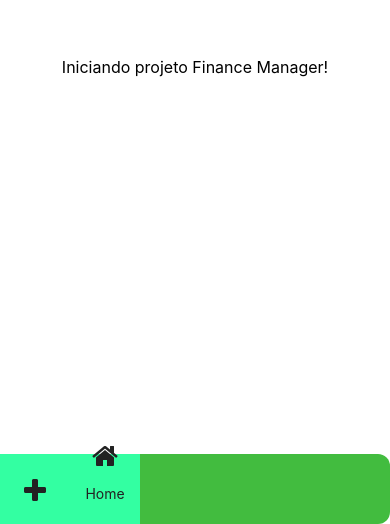
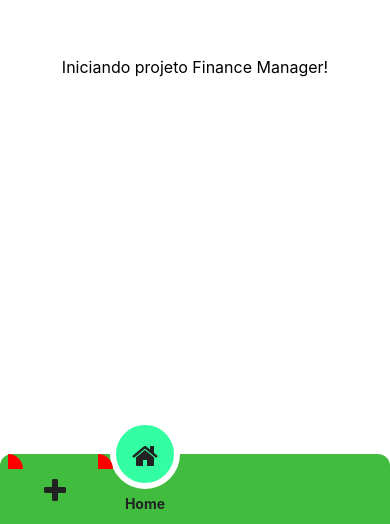
Before and after one commit to Gc04346/financeManager, a React Native app: screen / in a window 390 px wide. Shown: the part 320-844 px from the top of the page. Built offline with nearby package versions, Linux system fonts and the light colour scheme.

Commit message:
checkpoint pre-sombras

```diff
--- a/src/components/footer.js
+++ b/src/components/footer.js
@@ -4,31 +4,64 @@ import { FontAwesome } from '@expo/vector-icons';
 
 const styles = StyleSheet.create({
   tabBar: {
+    position: "relative",
     flexDirection: "row",
     backgroundColor: "#42bc3f",
-    borderRadius: 12,
+    borderTopLeftRadius: 12,
+    borderTopRightRadius: 12,
     maxHeight: 70,
   },
   tabIcon: {
+    position: "relative",
     flex: 1,
     justifyContent: "center",
     alignItems: "center",
   },
   container: {
+    position: "relative",
+    height: 70,
+    width: 70,
+    zIndex: 1
+  },
+  indicator: {
+    position: "absolute",
     height: 70,
     width: 70,
     backgroundColor: "#33FFA2",
-    zIndex: 1
+    top: "-50%",
+    borderRadius: 35,
+    borderColor: "#FFF",
+    borderWidth: 6,
+    borderStyle: "solid",
+  },
+  indicatorBefore: {
+    position: "absolute",
+    left: -12,
+    width: 15,
+    height: 15,
+    backgroundColor: "red",
+    borderTopRightRadius: 20,
+
+    shadowColor: "#FFF",
+    shadowOffset: {width: -30, height: -30},
+    shadowOpacity: 0,
+    shadowRadius: 30,
+    elevation: 1
+
+  },
+  indicatorAfter: {
+
   },
   icon: {
     color: "#222",
     fontSize: 28,
     marginTop: 20,
-    marginBottom: -20,
+    marginBottom: -10,
   },
   text: {
     color: "#222",
-    marginBottom: 20,
+    marginBottom: 10,
+    fontWeight: "bold",
   }
 });
 
@@ -71,9 +104,12 @@ export default function NavBar({ state, descriptors, navigation }) {
         };
 
         return (
+          <View key={`nav-btn-${index}`} style={{marginLeft: 20}}>
+            {/* Quadradinho verde atrás do ícone */}
+            <View style={isFocused && styles.indicator} />
             <View style={styles.container}>
+              <View style={styles.indicatorBefore}/>
               <TouchableOpacity
-          key={`nav-btn-${index}`}
                 accessibilityRole="button"
                 accessibilityState={isFocused ? { selected: true } : {}}
                 accessibilityLabel={options.tabBarAccessibilityLabel}
@@ -82,11 +118,19 @@ export default function NavBar({ state, descriptors, navigation }) {
                 onLongPress={onLongPress}
                 style={styles.tabIcon}
               >
-            <FontAwesome name={navIcons[route.name]} style={{...styles.icon, transform:[{translateY:isFocused ? -35 : 0}]}} />
-            <Text style={{ ...styles.text, opacity: isFocused ? 1 : 0}}>
+                <FontAwesome
+                  name={navIcons[route.name]}
+                  style={{
+                    ...styles.icon,
+                    transform: [{ translateY: isFocused ? -35 : 0 }],
+                  }}
+                />
+                <Text style={{ ...styles.text, opacity: isFocused ? 1 : 0 }}>
                   {label}
                 </Text>
               </TouchableOpacity>
+              <View style={styles.indicatorAfter}/>
+            </View>
           </View>
         );
       })}
```
Lines whose indentation alone changed are shown as unchanged.
